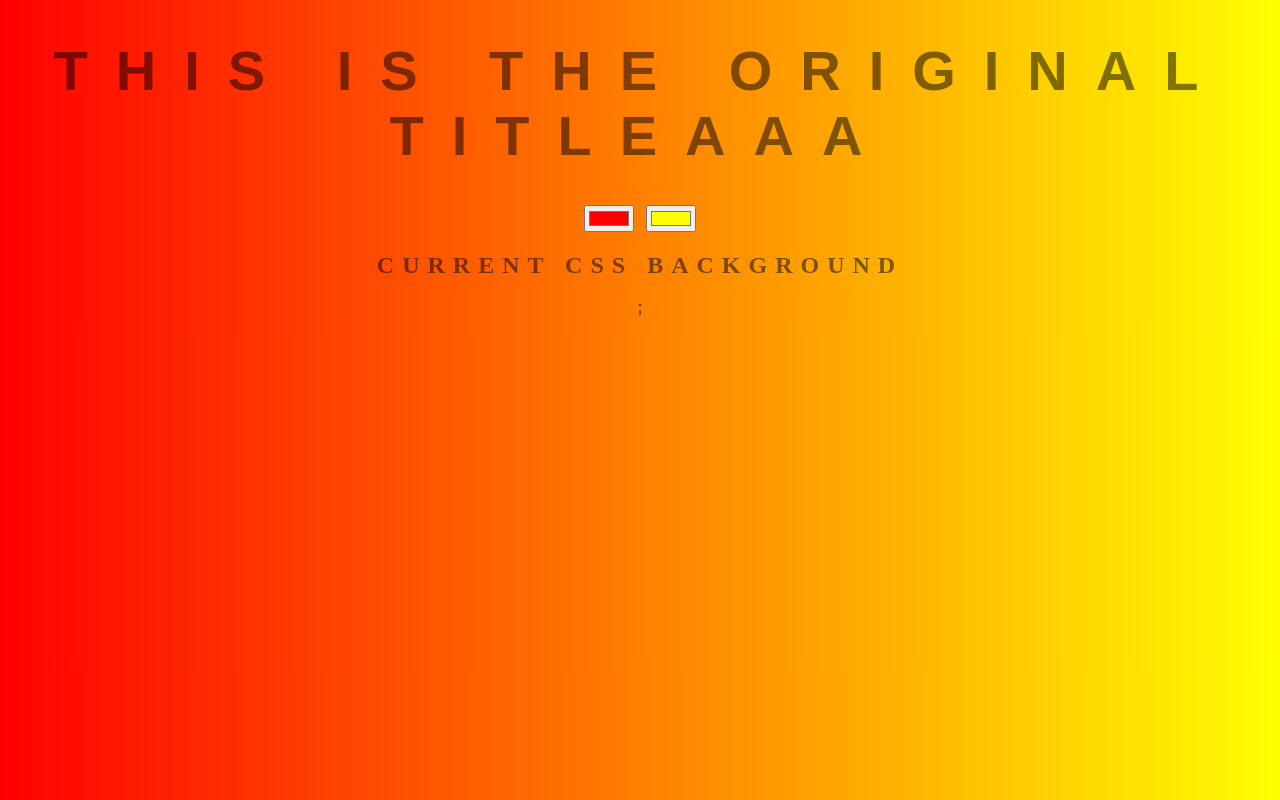
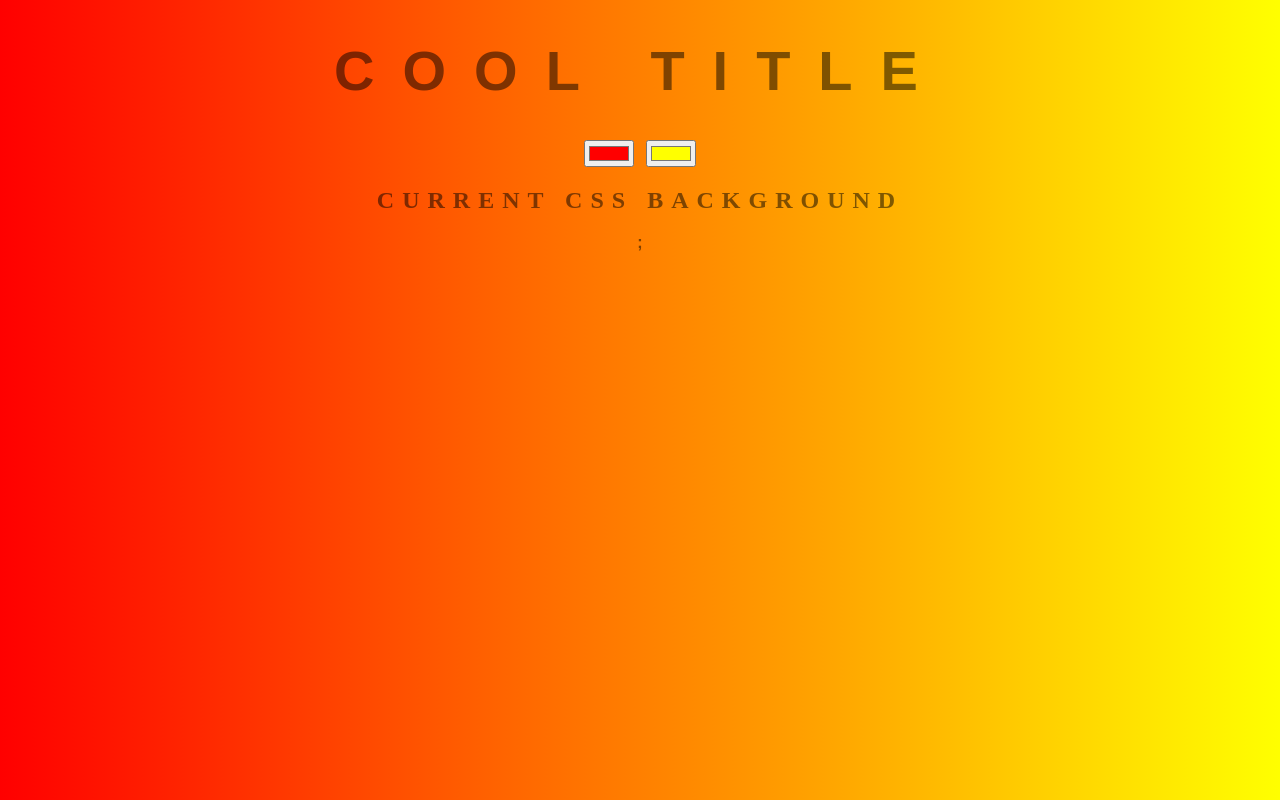
Before and after one commit to dplasenciam/project-background-generator, a plain HTML site: page index.html in a window 1280 px wide. Drawn offline with Linux system fonts and the light colour scheme.

Commit message:
changing tilte

```diff
--- a/index.html
+++ b/index.html
@@ -8,7 +8,7 @@
   </head>
   <body id="gradient">
     <header>
-      <h1>THIS IS the original titleAAA</h1>
+      <h1>Cool title</h1>
     </header>
     <div class="container">
       <div class="colorPicker">
```
